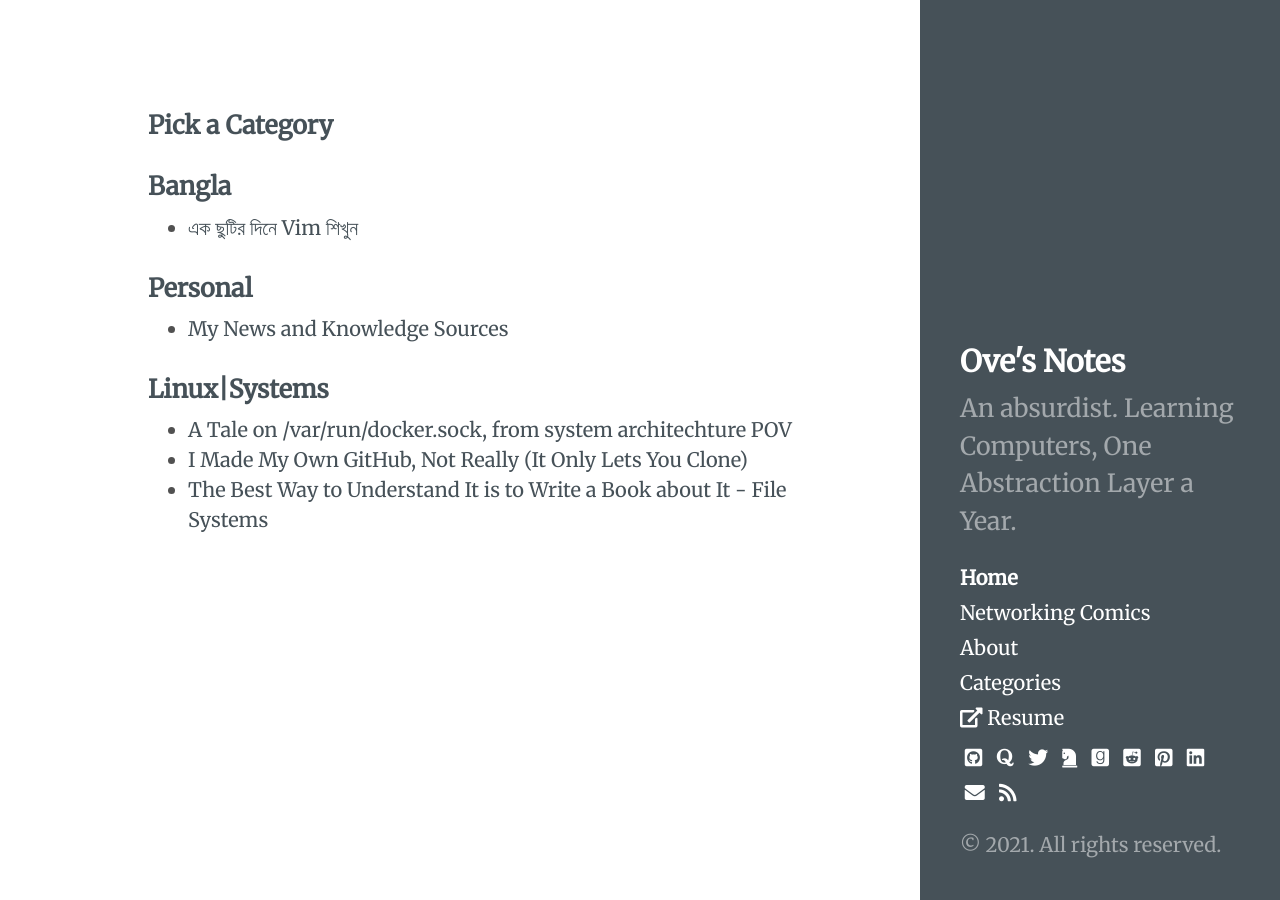
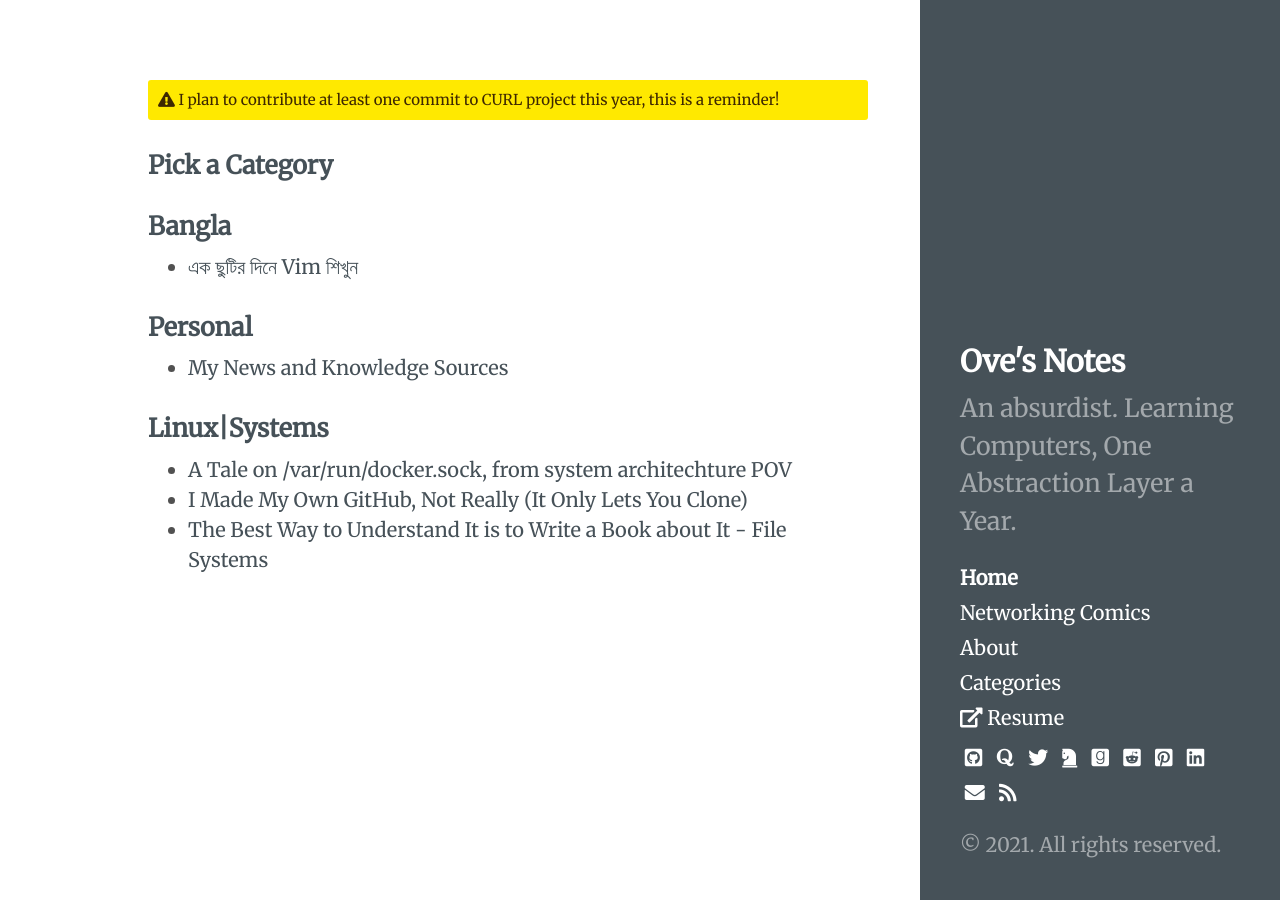
Before and after one commit to ovebepari/ovebepari.github.io, a Jekyll site: the page built from index.html, in a window 1280 px wide. Built offline with Jekyll 4.4.1, drawn with Linux system fonts in a browser that asks for light colours.

Commit message:
curl project reminder

```diff
--- a/_config.yml
+++ b/_config.yml
@@ -25,6 +25,6 @@ author:
 
 
 # For a global message in the head
-message:
+message: "I plan to contribute at least one commit to CURL project this year, this is a reminder!"
 
 exclude: []
```
